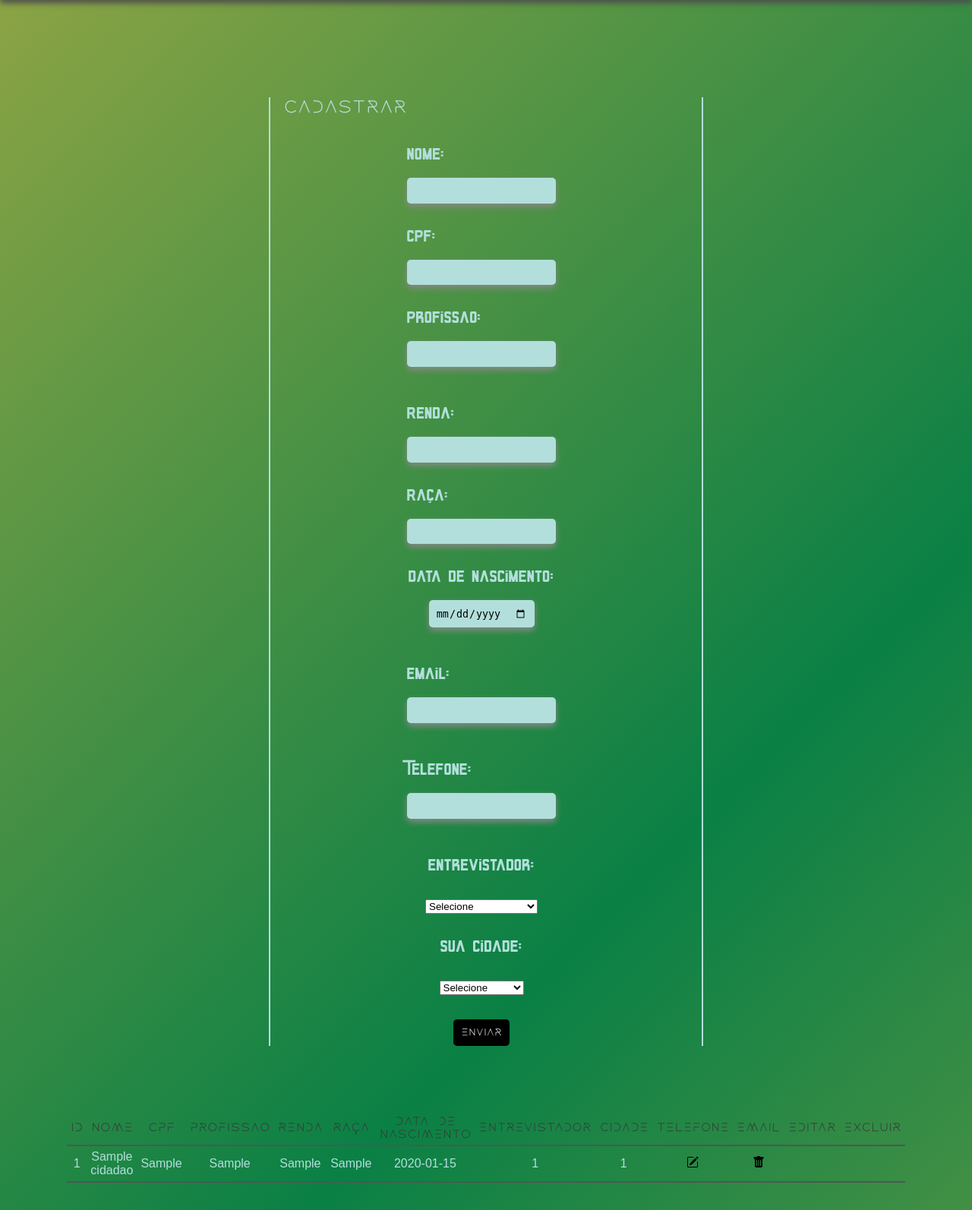
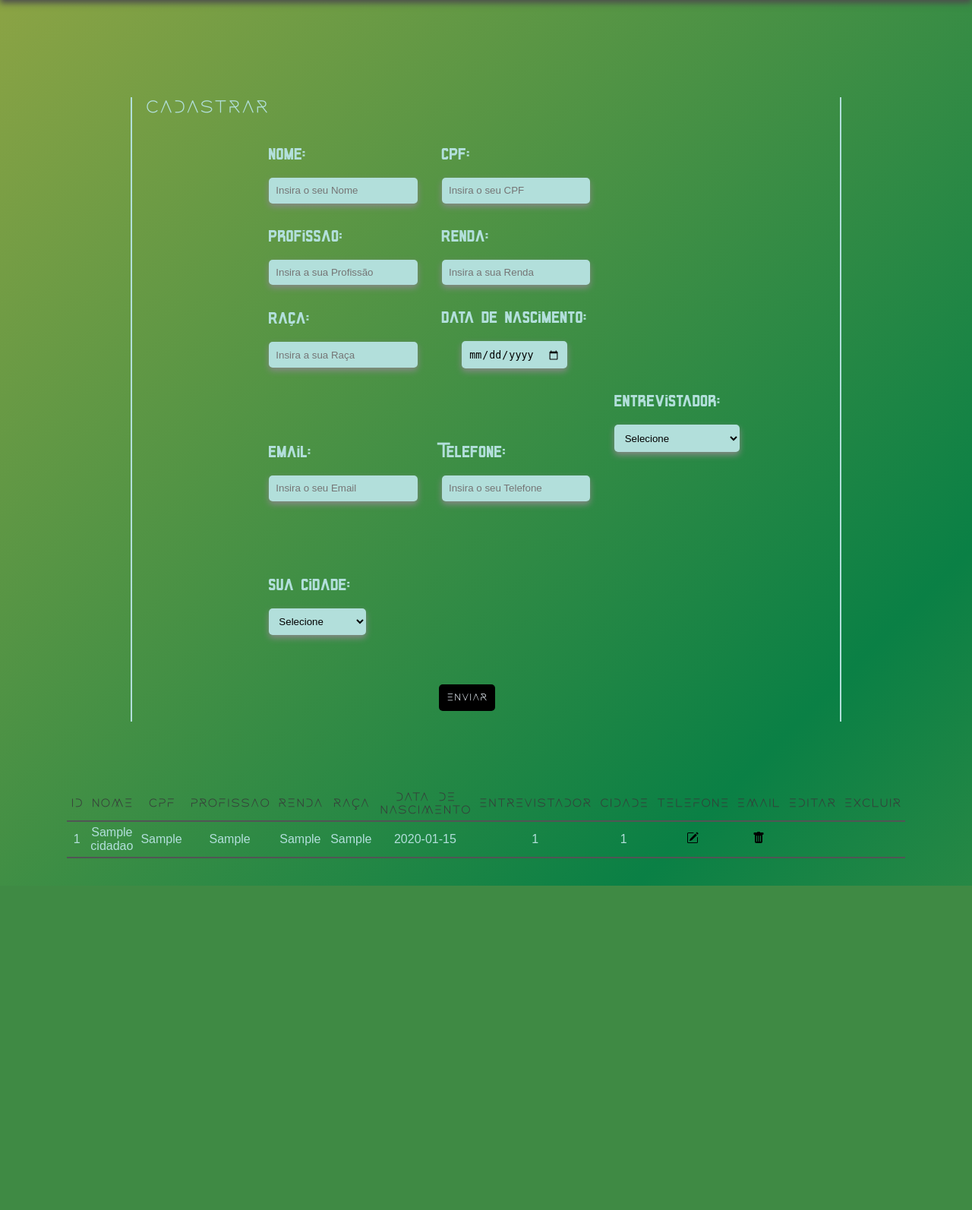
Before and after one commit to muriloschneider/trabalhoprog, a PHP site: page /index/cidadao.php in a window 1280 px wide. Shown: the part 94-1687 px from the top of the page at 76% size. After the commit the page ends 1260 px from the top, so only its background shows below. Run offline with PHP 8.4, Linux system fonts and the light colour scheme; tables that the repository leaves empty hold one stand-in row (values such as "Sample post"); data that the repository does not hold is empty; some libraries are stand-ins or nearby versions.

Commit message:
Alterações do Front-End 16:22 04/10

```diff
--- a/At06 Prog/css/estilo.css
+++ b/At06 Prog/css/estilo.css
@@ -114,6 +114,19 @@ header li a:hover {
     margin-right: 10em;
 }
 
+.formsCidadao{
+    display: flex;
+    margin-top: 5%;
+    flex-direction: row;
+    row-gap: 2em;
+    column-gap: 2em;
+    flex-wrap: wrap;
+    align-items: center;
+    margin-right: 5em;
+    max-width: 50%;
+    justify-content: left;
+}
+
 .entrar{
     display: flex;
     align-content: center;
@@ -132,6 +145,32 @@ header li a:hover {
 }
 
 .entrar input:hover{
+    color: #b2dfdb;
+    letter-spacing: 0.08em;
+    background-color: #244b48;
+    box-shadow: 0 4px 8px rgb(137, 137, 137);
+}
+
+.entrarCidadao{
+    display: flex;
+    align-content: center;
+    margin-top: 20%;
+    margin-left: 4em;
+}
+
+.entrarCidadao input{
+    font-family: 'rocket';
+    font-weight: bolder;
+    color: aliceblue;
+    background-color: #000000;
+    padding: 10px 10px;
+    transition: all 0.3s ease 0s;
+    border: none;
+    /* box-shadow: 0 4px 8px rgb(137, 137, 137); */
+    border-radius: 5px;
+}
+
+.entrarCidadao input:hover{
     color: #b2dfdb;
     letter-spacing: 0.08em;
     background-color: #244b48;
@@ -215,6 +254,36 @@ label{
     align-self: flex-start;
 }
 
+.selectCidadao select{
+    box-shadow: 0 4px 8px rgb(137, 137, 137);
+    background-color: #b2dfdb;
+    border: none;
+    border-radius: 5px;
+    padding: 0.7em 0.7em;
+    margin-bottom: 80%;
+}
+
+.selectCidadao label{
+    display: flex;
+    align-self: flex-start;
+    align-items: center;
+}
+
+.selectCidadao2 select{
+    box-shadow: 0 4px 8px rgb(137, 137, 137);
+    background-color: #b2dfdb;
+    border: none;
+    border-radius: 5px;
+    padding: 0.7em 0.7em;
+    margin-bottom: 8.5em;
+}
+
+.selectCidadao2 label{
+    display: flex;
+    align-self: flex-start;
+    align-items: center;
+}
+
 
 table, td, th{
     color: #b2dfdb;
@@ -259,10 +328,15 @@ th{
 
 main img{
     /* max-width: 100%; */
-    border-radius: 20%;
+    border-radius: 100%;
     width: auto;
     max-height: 100%;
-    /* object-fit: contain; */
+    /* border: 1px solid #000000; */
+    /* object-fit: contain;
+
+    - Double;
+
+    */
     /* padding: 10px 10px; */
     box-shadow: 5px 5px 8px rgb(109, 109, 109);
 }
--- a/At06 Prog/index/cidadao.php
+++ b/At06 Prog/index/cidadao.php
@@ -72,48 +72,50 @@
         <main class="container">
             <hr class="linha1">
             <h2>Cadastrar</h2>
-    <form id='form-cidade' class="forms" action="../acao/acaoCid.php" method="post">
+    <form id='form-cidade' class="formsCidadao" action="../acao/acaoCid.php" method="post">
         <input type="hidden" name="id" id="id" value="<?php if($acao=="Editar")echo $id; else echo ""; ?>">
         <input type="hidden" name="idcontato" id="idcontato" value="<?php if($acao=="Editar")echo $cont[0]['idcontato']; else echo ""; ?>">
         <div class="campoCidade">
-            <label for="">Nome: </label> <br> <input type="text" name="nome" id="nome" value="<?php if($acao=="Editar")echo $cid[0]['nome']; else echo ""; ?>">
+            <label for="">Nome: </label> <br> <input type="text" name="nome" id="nome" value="<?php if($acao=="Editar")echo $cid[0]['nome']; else echo ""; ?>" placeholder="Insira o seu Nome">
         </div>
         <div class="campoEstado">
-            <label for="">Cpf: </label> <br> <input type="text" onkeypress="$(this).mask('000.000.000-00');" maxlength="14" name="cpf" id="cpf" value="<?php if($acao=="Editar")echo $cid[0]['cpf']; else echo ""; ?>">
+            <label for="">Cpf: </label> <br> <input type="text" onkeypress="$(this).mask('000.000.000-00');" maxlength="14" name="cpf" id="cpf" value="<?php if($acao=="Editar")echo $cid[0]['cpf']; else echo ""; ?>" placeholder="Insira o seu CPF">
         </div>
         <div class="campoEstado">
-            <label for="">Profissao: </label> <br> <input type="text" name="profissao" id="profissao" value="<?php if($acao=="Editar")echo $cid[0]['profissao']; else echo ""; ?>"><br>
+            <label for="">Profissao: </label> <br> <input type="text" name="profissao" id="profissao" value="<?php if($acao=="Editar")echo $cid[0]['profissao']; else echo ""; ?>" placeholder="Insira a sua Profissão">
         </div>
         <div class="campoEstado">
-            <label for="">Renda: </label> <br> <input type="text" onkeyup="$(this).mask('R$ 000.000,00');" maxlength="13" name="renda" id="renda" value="<?php if($acao=="Editar")echo $cid[0]['renda']; else echo ""; ?>">
+            <label for="">Renda: </label> <br> <input type="text" onkeyup="$(this).mask('R$ 000.000,00');" maxlength="13" name="renda" id="renda" value="<?php if($acao=="Editar")echo $cid[0]['renda']; else echo ""; ?>" placeholder="Insira a sua Renda">
         </div>
         <div class="campoEstado">
-            <label for="">Raça: </label> <br> <input type="text" name="raca" id="raca" value="<?php if($acao=="Editar")echo $cid[0]['raca']; else echo ""; ?>">
+            <label for="">Raça: </label> <br> <input type="text" name="raca" id="raca" value="<?php if($acao=="Editar")echo $cid[0]['raca']; else echo ""; ?>" placeholder="Insira a sua Raça">
         </div>
         <div class="campoEstado">
-            <label for="">Data de nascimento: </label> <br> <input type="date" name="nascimento" id="nascimento" value="<?php if($acao=="Editar")echo $cid[0]['nascimento']; else echo ""; ?>"><br>
+            <label for="">Data de nascimento: </label> <br> <input type="date" name="nascimento" id="nascimento" value="<?php if($acao=="Editar")echo $cid[0]['nascimento']; else echo ""; ?>" placeholder="Insira a sua Data de Nascimento">
         </div>
         <div class="campoEstado">
-            <label for="">Email: </label> <br> <input type="text" name="email" id="email" value="<?php if($acao=="Editar")echo $cont[0]['email']; else echo ""; ?>"><br>
+            <label for="">Email: </label> <br> <input type="text" name="email" id="email" value="<?php if($acao=="Editar")echo $cont[0]['email']; else echo ""; ?>" placeholder="Insira o seu Email">
         </div>
         <div class="campoEstado">
-            <label for="">Telefone: </label> <br> <input type="text" onkeypress="$(this).mask('+55 (00) 00000-0000');" maxlength="18" name="telefone" id="telefone" value="<?php if($acao=="Editar")echo $cont[0]['telefone']; else echo ""; ?>"><br>
+            <label for="">Telefone: </label> <br> <input type="text" onkeypress="$(this).mask('+55 (00) 00000-0000');" maxlength="18" name="telefone" id="telefone" value="<?php if($acao=="Editar")echo $cont[0]['telefone']; else echo ""; ?>" placeholder="Insira o seu Telefone">
         </div>
-        <div class="campoEstado">
-            <label for="">Entrevistador: </label>
-        </div>
+        <div class="selectCidadao">
+            <label for="">Entrevistador: </label> <br>
             <select name="entrevistador" id="entrevistador">
             <?php
                 echo ListarEntrevistador($cid[0]['entrevistador']);
             ?>
         </select>
-        <label for="">Sua cidade: </label>
+        </div>
+        <div class="selectCidadao2">
+        <label for="">Sua cidade: </label> <br>
         <select name="cidade" id="cidade">
             <?php
                 echo ListarCidade($cid[0]['cidade']);
             ?>
         </select>
-        <div class="entrar">
+        </div>
+        <div class="entrarCidadao">
         <input type="submit" name="acao" value="<?php if($acao=="Editar")echo "Editar"; else echo "Enviar"; ?>">
         </div>
     </form>
```
Also changed, not shown: At06 Prog/index/contato.php (added, +121 -0 lines), At06 Prog/img/fotoCelio.png, At06 Prog/img/fotoJoao.jpg, At06 Prog/img/fotoMurilo.jpg.
